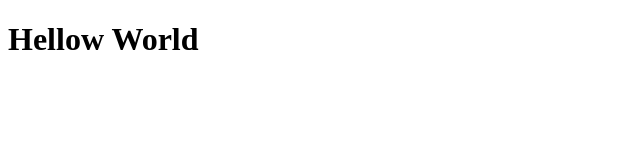
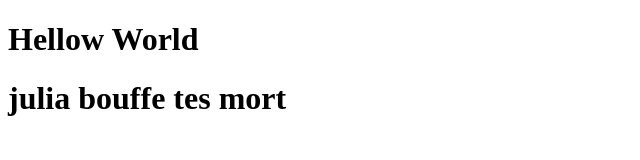
Before and after one commit to kevinrousseau1/dev_web, a plain HTML site: page index.html in a window 1280 px wide. Shown: the whole page, without its empty margins (0-640 px from the left). Drawn offline with Linux system fonts and the light colour scheme.

Commit message:
html
add h1

```diff
--- a/index.html
+++ b/index.html
@@ -9,5 +9,7 @@
 
 <h1>Hellow World</h1>
 
+<h1>julia bouffe tes mort </h1>
+
 </body>
 </html>
```
